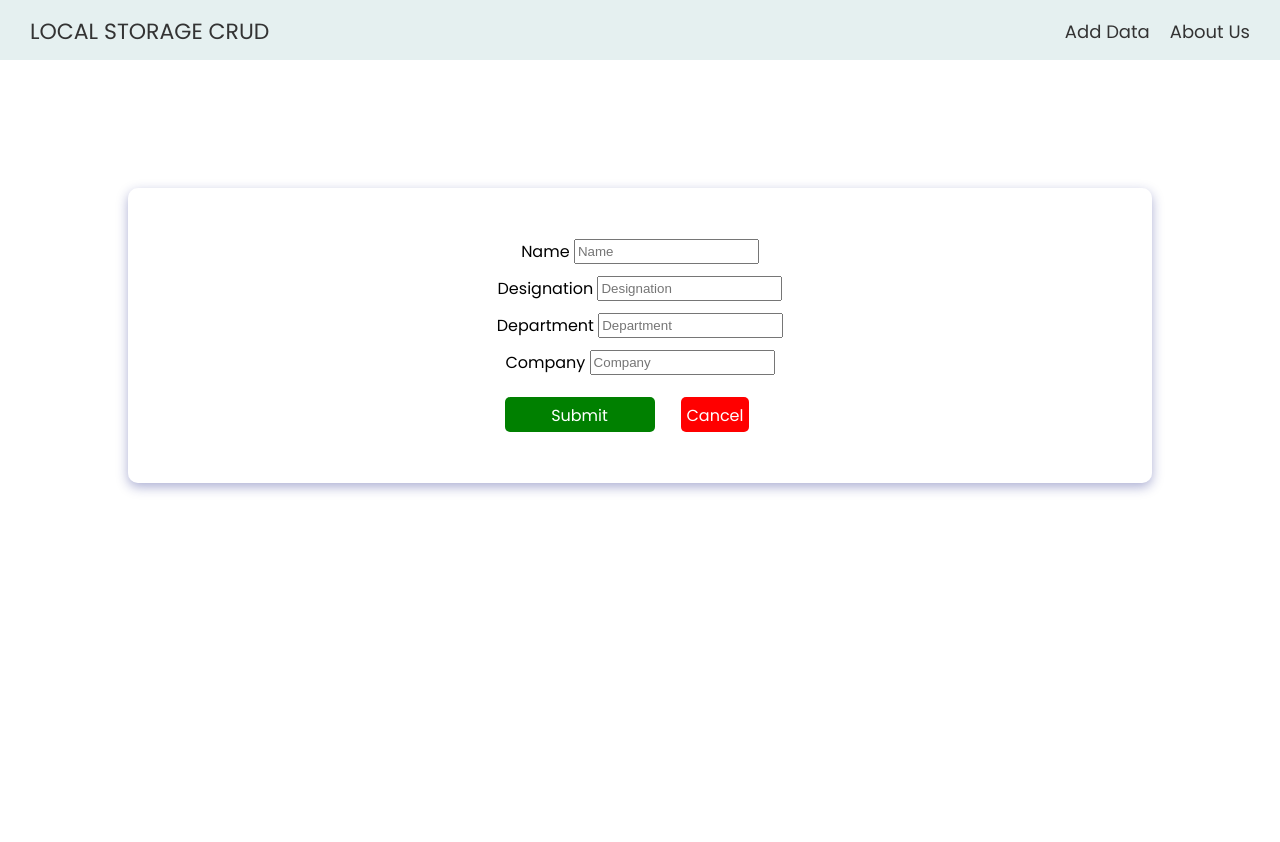
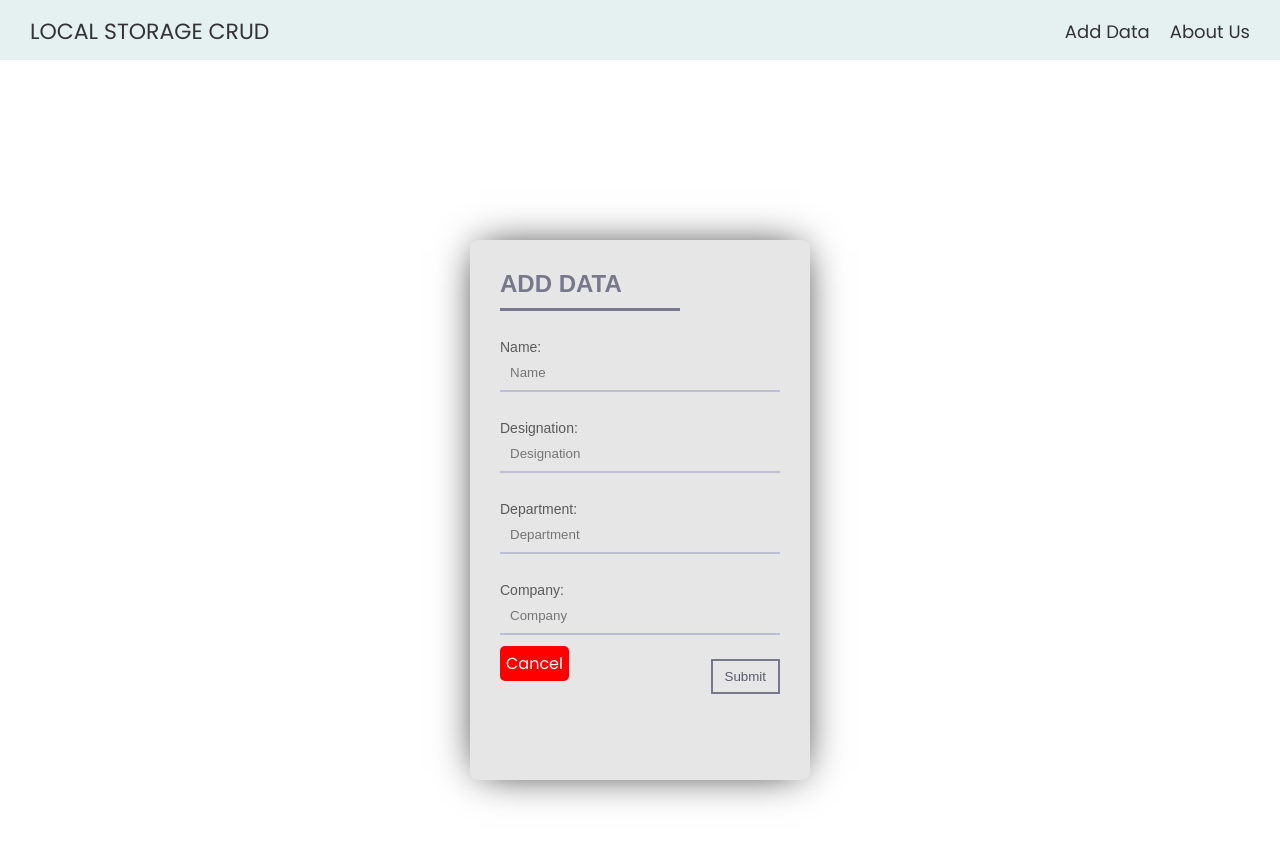
Before and after one commit to Hasnain01-hub/LocalStorageCrud, a React (Create React App) app: page /add-form in a window 1280 px wide. Shown: the top 842 px of the page. Before the commit the page ends 800 px from the top, so only its background shows below. Built offline with nearby package versions, Linux system fonts and the light colour scheme.

Commit message:
form UI changed

```diff
--- a/src/Components/Edit.js
+++ b/src/Components/Edit.js
@@ -1,4 +1,8 @@
-import _, { indexOf } from "lodash";
+/* eslint-disable react-hooks/exhaustive-deps */
+/* eslint-disable array-callback-return */
+/* eslint-disable no-unused-vars */
+/* eslint-disable eqeqeq */
+import _ from "lodash";
 import React, { useEffect, useState } from "react";
 import { Link, useNavigate, useParams } from "react-router-dom";
 
--- a/src/Components/FormData.js
+++ b/src/Components/FormData.js
@@ -1,6 +1,7 @@
+/* eslint-disable eqeqeq */
 import React, { useEffect, useState } from "react";
-import { Link, useNavigate } from "react-router-dom";
-import "./home.css";
+import { Link } from "react-router-dom";
+import "./form.css";
 import _ from "lodash";
 import { v4 as uuidv4 } from "uuid";
 const FormData = () => {
@@ -10,7 +11,6 @@ const FormData = () => {
   const [dep, setdep] = useState();
   const [company, setcompany] = useState();
   const [data, setdata] = useState([]);
-  const navigate = useNavigate();
   useEffect(() => {
     const getdata = JSON.parse(window.localStorage.getItem("user"));
     setdata([getdata]);
@@ -20,7 +20,7 @@ const FormData = () => {
     const newdata = { id, name, desidnation, dep, company };
     // data.push(newdata);
     var datas = _.flattenDeep(data);
-    datas[0]==null || datas.length == 0
+    datas[0] == null || datas.length == 0
       ? localStorage.setItem("user", JSON.stringify(newdata))
       : localStorage.setItem(
         "user",
@@ -35,56 +35,30 @@ const FormData = () => {
     <>
       {console.log(data)}
 
-      <div className="card">
-        <form className="form">
-          <div className="inp">
-            <label for="Name">Name&nbsp;</label>
-            <input
-              id="Name"
+      <form class="form">
+        <h2>ADD DATA</h2>
+        <p type="Name:"><input id="Name"
           type="text"
           placeholder="Name"
-              onChange={(e) => setname(e.target.value)}
-            />
-          </div>
-          <div className="inp">
-            <label for="Designation">Designation&nbsp;</label>
-            <input
-              type="text"
+          onChange={(e) => setname(e.target.value)}></input></p>
+        <p type="Designation:"><input type="text"
               placeholder="Designation"
               id="Designation"
-              onChange={(e) => setdesidnation(e.target.value)}
-            />
-          </div>
-          <div className="inp">
-            <label for="Department">Department&nbsp;</label>
-            <input
-              type="text"
+              onChange={(e) => setdesidnation(e.target.value)}></input></p>
+        <p type="Department:"><input type="text"
               placeholder="Department"
               id="Department"
-              onChange={(e) => setdep(e.target.value)}
-            />
-          </div>
-          <div className="inp">
-            <label for="Company">Company&nbsp;</label>
-            <input
-              type="text"
+              onChange={(e) => setdep(e.target.value)}></input></p>
+              <p type="Company:"><input type="text"
               placeholder="Company"
               id="Company"
-              onChange={(e) => setcompany(e.target.value)}
-            />
-          </div>
-          <div className="inp">
-            <input
-              className="submit btn-primary"
-              type="Submit"
-              onClick={submitdata}
-            />
+              onChange={(e) => setcompany(e.target.value)}></input></p>
+
+        <button onClick={submitdata}>Submit</button>
         <Link className="cancel btn-danger" to="/">
               Cancel
             </Link>
-          </div>
       </form>
-      </div>
     </>
   );
 };
--- a/src/Components/Home.js
+++ b/src/Components/Home.js
@@ -1,16 +1,11 @@
-import _, { indexOf, isNull } from "lodash";
+/* eslint-disable eqeqeq */
+/* eslint-disable array-callback-return */
+import _ from "lodash";
 import React, { useEffect, useState } from "react";
 import { Link } from "react-router-dom";
-import { confirm } from "react-confirm-box";
 
 import "./home.css";
 import Custumd from "./Custum";
-const options = {
-  labels: {
-    confirmable: "Confirm",
-    cancellable: "Cancel",
-  },
-};
 
 const Home = () => {
   const [data, setdata] = useState([]);
@@ -67,7 +62,7 @@ const Home = () => {
                 <div class="col col-3">Action</div>
               </li>
               {/* {console.log("here is user", services)} */}
-              {_.flattenDeep(data).map((s, i) => (
+              {_.flattenDeep(data).map((s) => (
                 <>
                   <li class="table-row" key={s.id}>
                     <div class="col col-1" data-label="Name">
--- /dev/null
+++ b/src/Components/form.css
@@ -0,0 +1,63 @@
+.form {
+    width: 340px;
+    height: 540px;
+    background: #e6e6e6;
+    border-radius: 8px;
+    box-shadow: 0 0 40px -10px #000;
+    margin: calc(50vh - 220px) auto;
+    padding: 20px 30px;
+    max-width: calc(100vw - 40px);
+    box-sizing: border-box;
+    font-family: 'Montserrat', sans-serif;
+    position: relative
+}
+
+h2 {
+    margin: 10px 0;
+    padding-bottom: 10px;
+    width: 180px;
+    color: #78788c;
+    border-bottom: 3px solid #78788c
+}
+
+input {
+    width: 100%;
+    padding: 10px;
+    box-sizing: border-box;
+    background: none;
+    outline: none;
+    resize: none;
+    border: 0;
+    font-family: 'Montserrat', sans-serif;
+    transition: all .3s;
+    border-bottom: 2px solid #bebed2
+}
+
+input:focus {
+    border-bottom: 2px solid #78788c
+}
+
+p:before {
+    content: attr(type);
+    display: block;
+    margin: 28px 0 0;
+    font-size: 14px;
+    color: #5a5a5a
+}
+
+button {
+    float: right;
+    padding: 8px 12px;
+    margin: 8px 0 0;
+    font-family: 'Montserrat', sans-serif;
+    border: 2px solid #78788c;
+    background: 0;
+    color: #5a5a6e;
+    cursor: pointer;
+    transition: all .3s
+}
+
+button:hover {
+    background: #78788c;
+    color: #fff
+}
--- a/src/Components/home.css
+++ b/src/Components/home.css
@@ -1,16 +1,8 @@
+
 .toppad {
   margin-top: 13vh;
 }
-.form {
-  display: flex;
-  flex-direction: column;
-  align-items: center;
-  gap: 12px;
-  padding: 20px;
-}
-.form > input {
-  height: 35px !important;
-}
+
 .inp {
   display: flex;
   flex-direction: row;
@@ -57,29 +49,6 @@
   margin-right: auto;
   padding-left: 10px;
   padding-right: 10px;
-}
-.button {
-  display: flex;
-  flex-direction: row;
-  justify-content: end;
-  margin-right: 1vw;
-  text-decoration: none;
-}
-.button > button {
-  padding: 5px;
-  outline: none;
-  border: 1px solid black;
-  font-size: 20px;
-  border-radius: 10px;
-}
-h2 {
-  font-size: 26px;
-  margin: 20px 0;
-  text-align: center;
-}
-
-h2 small {
-  font-size: 0.5em;
 }
 
 .btn-danger {
@@ -166,14 +135,12 @@ h2 small {
 .col5 {
   flex: 0 0 41.66667%;
   word-break: break-word;
-  /* max-width: 41.66667%; */
 }
 
 @media all and (min-width: 768px) {
   .col5 {
     flex: auto;
     word-break: break-word;
-    /* max-width: 41.66667%; */
   }
 
   .col-2 {
@@ -200,7 +167,6 @@ h2 small {
     border-radius: 3px;
     padding: 25px 30px;
     display: flex;
-    /* justify-content: space-between; */
     margin-bottom: 25px;
   }
 }
```
Lines whose indentation alone changed are shown as unchanged.
